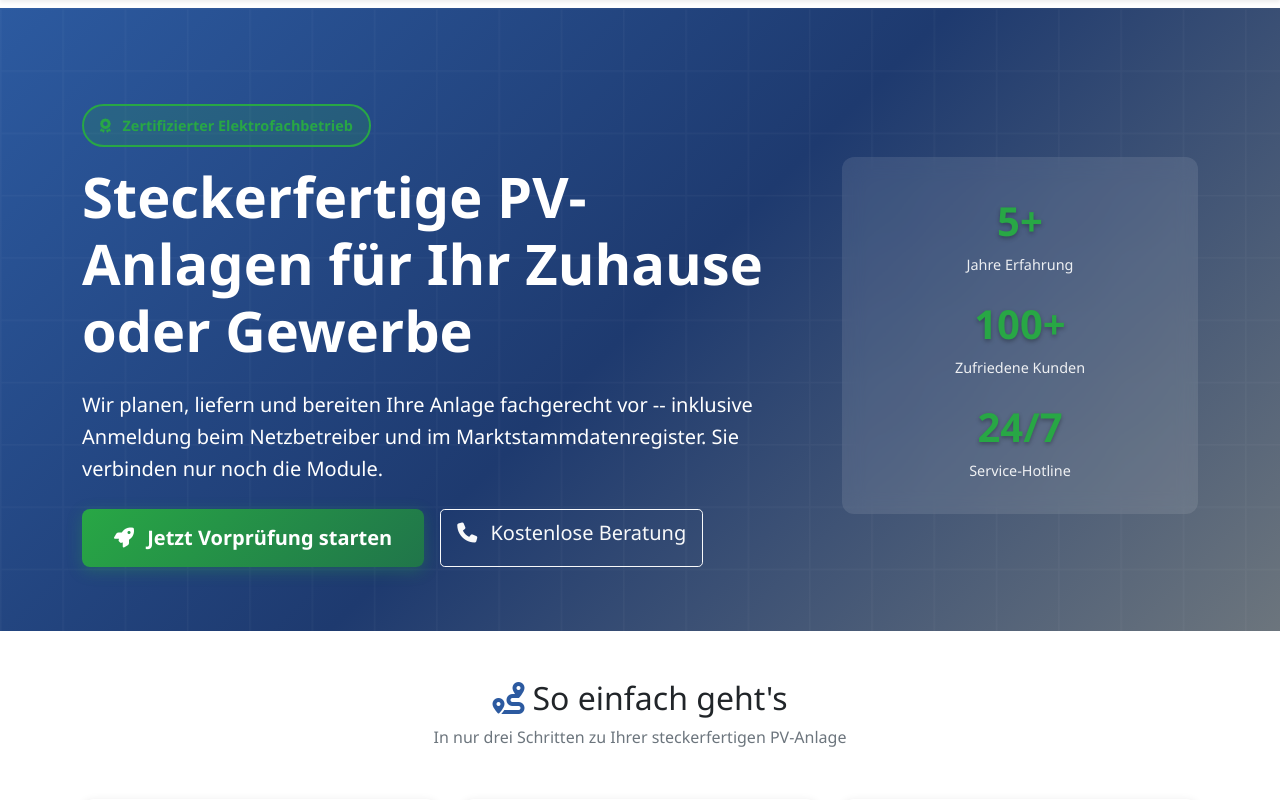
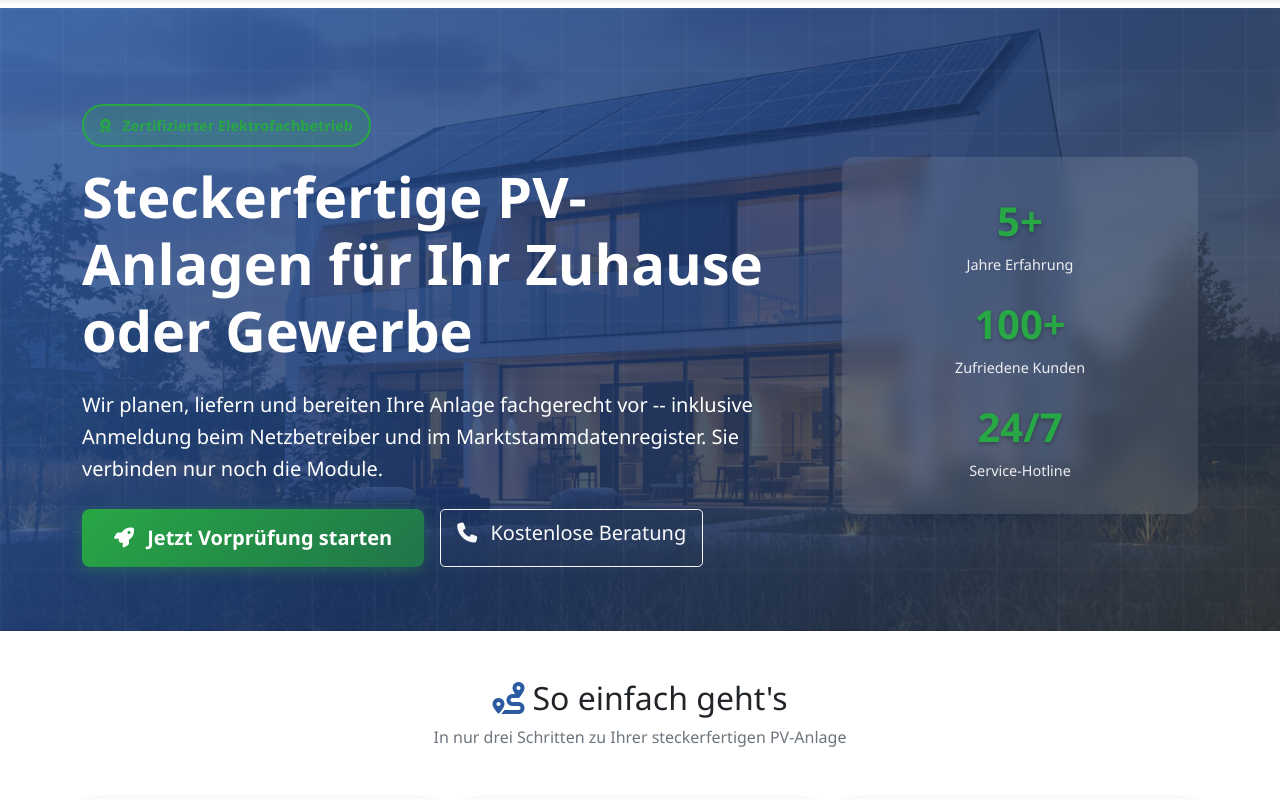
Before and after one commit to Elektriker-Edgar/PV-Projekt, a Django app: page / in a window 1280 px wide. Shown: the part 68-868 px from the top of the page. Run offline with Django 4.2, Linux system fonts and the light colour scheme.

Commit message:
🎨 Enhance hero section background with image and adjust styling

```diff
--- a/templates/quotes/home.html
+++ b/templates/quotes/home.html
@@ -1,3 +1,4 @@
+{% load static %}
 <!DOCTYPE html>
 <html lang="de">
 <head>
@@ -44,7 +45,10 @@
 
         /* Hero Section */
         .hero-section {
-            background: linear-gradient(135deg, var(--edgard-blue) 0%, #1e3a6f 50%, var(--edgard-gray) 100%);
+            background: linear-gradient(135deg, rgba(44, 90, 160, 0.88) 0%, rgba(30, 58, 111, 0.82) 50%, rgba(52, 58, 64, 0.78) 100%), url("{% static 'img/hero-townhouse.jpg' %}");
+            background-size: cover;
+            background-position: center;
+            background-repeat: no-repeat;
             color: white;
             padding: 6rem 0 4rem;
             margin-top: 76px;
```
